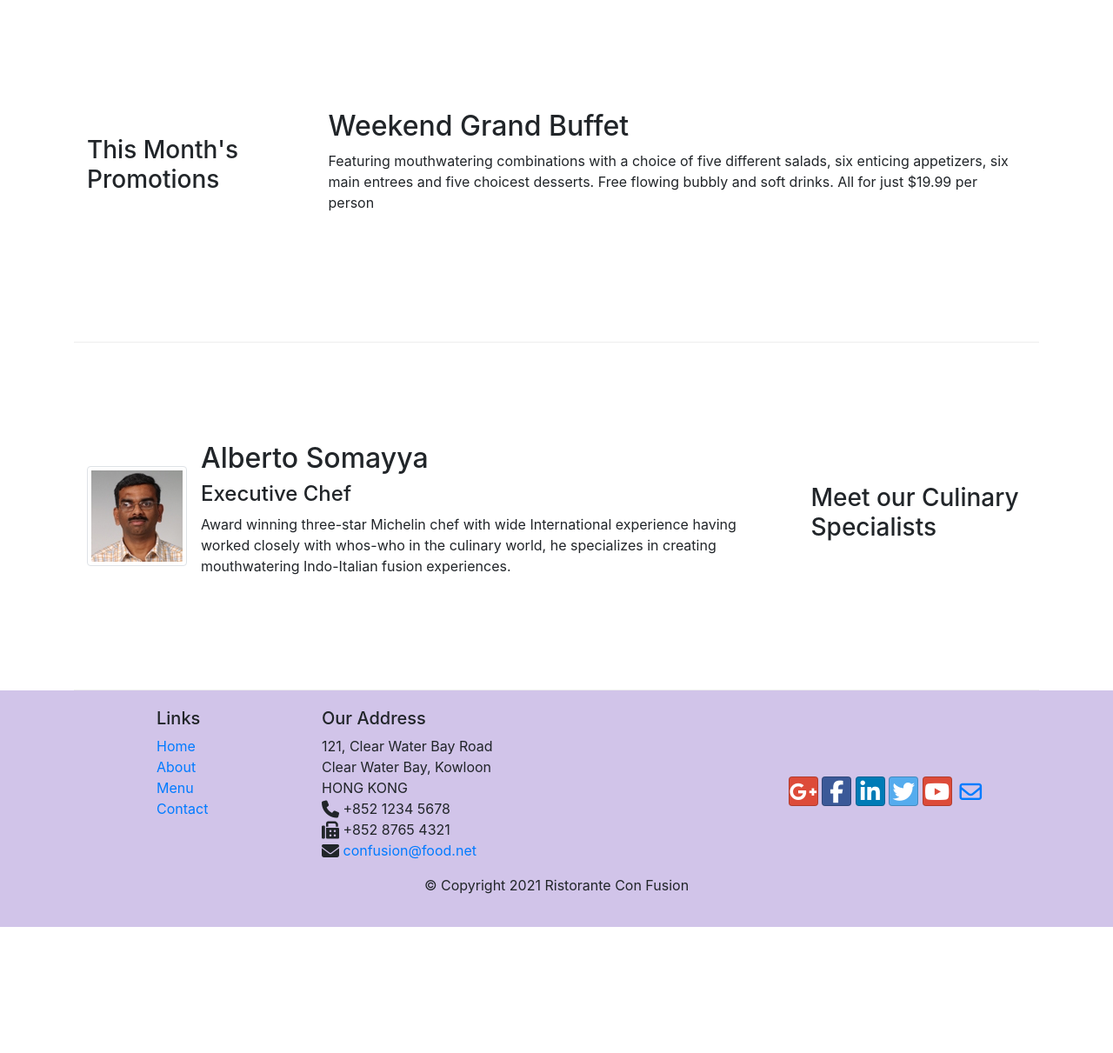
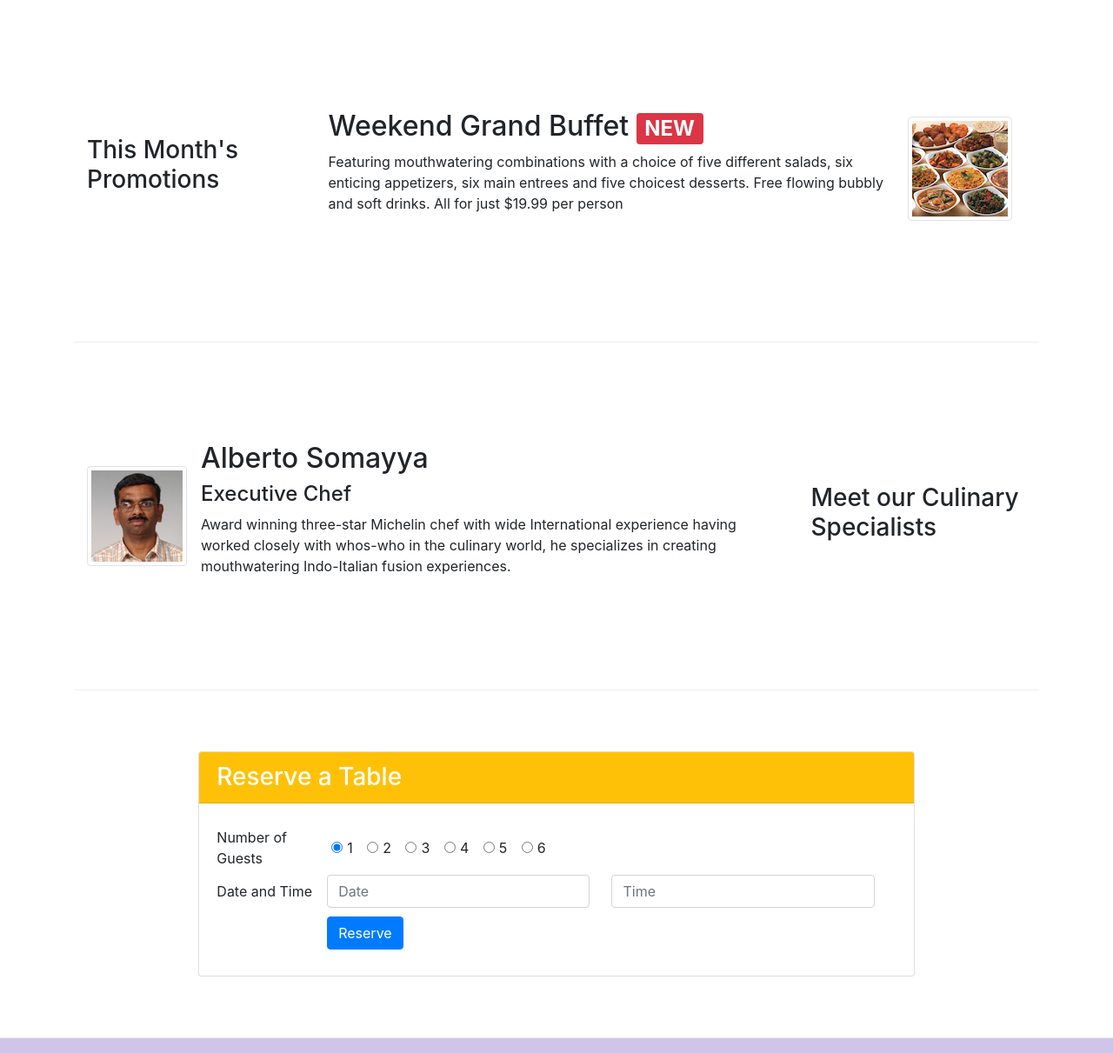
Before and after one commit to dougmpRX/coursera-bootstrap, a plain HTML site: page index.html in a window 1280 px wide. Shown: the part 740-1951 px from the top of the page at 87% size. Before the commit the page ends 1806 px from the top, so only its background shows below. Drawn offline with Linux system fonts and the light colour scheme; files whose address does not match are found by name.

Commit message:
Assignment 2

```diff
--- a/index.html
+++ b/index.html
@@ -39,8 +39,11 @@
                     <h1>Ristorante con Fusion</h1>
                     <p>We take inspiration from the World's best cuisines, and create a unique fusion experience. Our lipsmacking creations will tickle your culinary senses!</p>
                 </div>
-                <div class="col-12 col-sm align-self-center">
+                <div class="col-12 col-sm-3 align-self-center">
                     <img src="img/logo.png" class="img-fluid">
+                </div>
+                <div class="col-12 col-sm-3 align-self-center">
+                    <a href="#reserveForm" class="btn btn-warning btn-sm btn-block" type="button">Reserve Table</a>
                 </div>
             </div>
         </div>
@@ -65,12 +68,17 @@
 
 
         <div class="row row-content align-items-center">
-            <div class="col-12 col-sm-4 col-md-3">
+            <div class="col-12 col-sm-4 order-sm-first col-md-3">
                 <h3>This Month's Promotions</h3>
             </div>
-            <div class="col col-sm col-md">
-                <h2>Weekend Grand Buffet</h2>
-                <p class="d-none d-sm-block">Featuring mouthwatering combinations with a choice of five different salads, six enticing appetizers, six main entrees and five choicest desserts. Free flowing bubbly and soft drinks. All for just $19.99 per person </p>
+            <div class="col col-sm col-md order-sm-last">
+                <div class="media">
+                    <div class="media-body">
+                        <h2 class="mt-0">Weekend Grand Buffet <span class="badge badge-danger">NEW</span></h2>
+                        <p class="d-none d-sm-block">Featuring mouthwatering combinations with a choice of five different salads, six enticing appetizers, six main entrees and five choicest desserts. Free flowing bubbly and soft drinks. All for just $19.99 per person </p>
+                    </div>
+                    <img class="d-flex mr-3 img-thumbnail align-self-center" src="img/buffet.png" alt="buffet">
+                </div>
             </div>
         </div>
 
@@ -87,6 +95,37 @@
                         <h4>Executive Chef</h4>
                         <p class="d-none d-sm-block">Award winning three-star Michelin chef with wide International experience having worked closely with whos-who in the culinary world, he specializes in creating mouthwatering Indo-Italian fusion experiences.</p>
                     </div>
+                </div>
+            </div>
+        </div>
+    </div>
+
+    <div class="row row-content" id="reserveForm">
+        <div class="col-sm-8 m-auto">
+            <div class="card">
+                <h3 class="card-header bg-warning text-white">Reserve a Table</h3>
+                <div class="card-body">
+                    <form>
+                        <div class="form-row">
+                            <div class="col-md-2 align-self-center"><label class="col-form-label" for="guests">Number of Guests</label></div>
+                            <div class="col align-self-center">
+                                <div class="form-check form-check-inline"><input class="form-check-input" type="radio" id="formCheck-1" checked="" name="guests" value="1"><label class="form-check-label" for="formCheck-1">1</label></div>
+                                <div class="form-check form-check-inline"><input class="form-check-input" type="radio" id="formCheck-2" name="guests" value="2"><label class="form-check-label" for="formCheck-1">2</label></div>
+                                <div class="form-check form-check-inline"><input class="form-check-input" type="radio" id="formCheck-3" name="guests" value="3"><label class="form-check-label" for="formCheck-1">3</label></div>
+                                <div class="form-check form-check-inline"><input class="form-check-input" type="radio" id="formCheck-4" name="guests" value="4"><label class="form-check-label" for="formCheck-1">4</label></div>
+                                <div class="form-check form-check-inline"><input class="form-check-input" type="radio" id="formCheck-5" name="guests" value="5"><label class="form-check-label" for="formCheck-1">5</label></div>
+                                <div class="form-check form-check-inline"><input class="form-check-input" type="radio" id="formCheck-6" name="guests" value="6"><label class="form-check-label" for="formCheck-1">6</label></div>
+                            </div>
+                        </div>
+                        <div class="form-row">
+                            <div class="col-md-2 align-self-center"><label class="col-form-label" for="text">Date and Time</label></div>
+                            <div class="col d-flex align-self-center" style="padding: 0px;margin-right: 30px;"><input class="form-control" type="text" placeholder="Date" name="date" style="margin-right: 25px;"><input class="form-control" type="text" placeholder="Time"></div>
+                        </div>
+                        <div class="form-row">
+                            <div class="col-md-2"></div>
+                            <div class="col align-self-center" style="padding: 0;padding-top: 10px;padding-bottom: 10px;"><button class="btn btn-primary" type="submit">Reserve</button></div>
+                        </div>
+                    </form>
                 </div>
             </div>
         </div>
```
